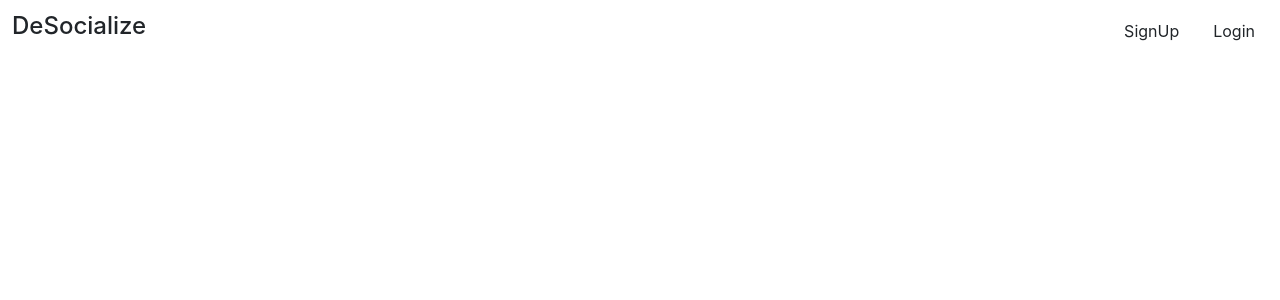
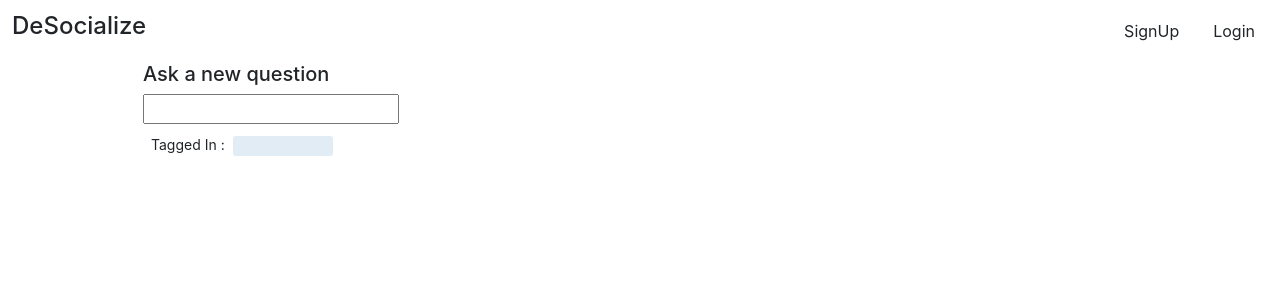
Before and after one commit to saranshgupta1995/Just-A-Forum, an Angular app: page / in a window 1280 px wide. Shown: the top 300 px of the page. Built offline with nearby package versions, Linux system fonts and the light colour scheme.

Commit message:
added ask a question to home

```diff
--- a/src/app/modules/home/home.component.html
+++ b/src/app/modules/home/home.component.html
@@ -1 +1,3 @@
-<div class="page"></div>
+<div class="page">
+    <app-question [new]="true"></app-question>
+</div>
--- a/src/app/modules/question/question.component.html
+++ b/src/app/modules/question/question.component.html
@@ -1,4 +1,5 @@
 <div *ngIf="showScreen; else loader" [@enterAnimation] class="container">
+    <div *ngIf="!new; else newQuestionScreen">
         <div class="row">
             <div class="col-md-12">
                 <div class="row">
@@ -48,6 +49,20 @@
             </div>
         </div>
     </div>
+    <ng-template #newQuestionScreen>
+        <div class="row">
+            <div class="col-sm-12">
+                <h5>Ask a new question</h5>
+                <input type="text">
+            </div>
+        </div>
+        <div class="row">
+            <div class="col-sm-12">
+                <tag-box></tag-box>
+            </div>
+        </div>
+    </ng-template>
+</div>
 <ng-template #loader>
     <app-loader></app-loader>
 </ng-template>
--- a/src/app/modules/question/question.component.ts
+++ b/src/app/modules/question/question.component.ts
@@ -1,4 +1,4 @@
-import { Component, OnInit, ViewChild } from '@angular/core';
+import { Component, OnInit, ViewChild, Input } from '@angular/core';
 import { QuestionService } from '../../http/question/question.service';
 import { ActivatedRoute } from '../../../../node_modules/@angular/router';
 import { trigger, style, animate, transition } from '@angular/animations';
@@ -29,12 +29,14 @@ export class QuestionComponent implements OnInit {
     questionData: any = {};
     showScreen = false;
     @ViewChild('infoText') infoText: InfoTextComponent;
-    quesTags:any=[];
+    quesTags: any = [];
+    @Input() new = false;
 
     constructor(private questionService: QuestionService, private sessionData: SessionDataService, private activatedRoute: ActivatedRoute, private commentService: CommentService, private profileService: ProfileService) {
     }
 
     ngOnInit() {
+        if (!this.new) {
             this.questionService.fetchQuestionData({
                 question: this.activatedRoute.snapshot.params['ques']
             }).subscribe(res => {
@@ -47,14 +49,16 @@ export class QuestionComponent implements OnInit {
                     this.questionData.comments = comments
                 })
             })
-
+        }else{
+            this.showScreen=true;
+        }
     }
 
-    getTags(){
+    getTags() {
         this.questionService.fetchQuestionTags({
-            quesId:this.questionData['quesId']
-        }).subscribe(tags=>{
-            this.quesTags=tags['map'](x=>x.tag);
+            quesId: this.questionData['quesId']
+        }).subscribe(tags => {
+            this.quesTags = tags['map'](x => x.tag);
         })
     }
 
--- a/src/app/modules/tag-box/tag-box.component.ts
+++ b/src/app/modules/tag-box/tag-box.component.ts
@@ -22,7 +22,7 @@ export class TagBoxComponent implements OnInit {
 
     fetchTagFocus(){
         setTimeout(() => {
-            document.getElementsByTagName('input')[0].focus();
+            document.getElementsByClassName('tag-box')[0]['focus']();
         }, 100);
     }
 
```
Also changed, not shown: 1 other file (tests, documents, lock files or other folders). Lines whose indentation alone changed are shown as unchanged.
